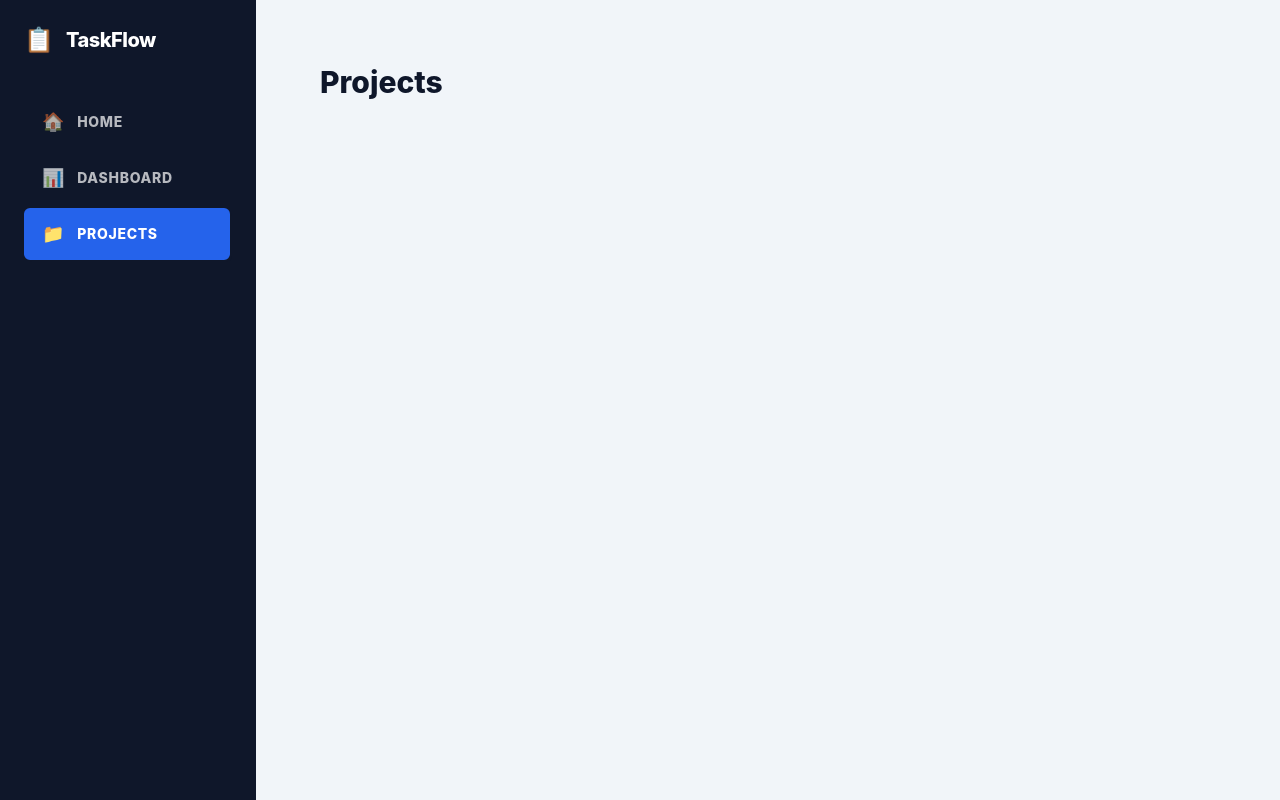
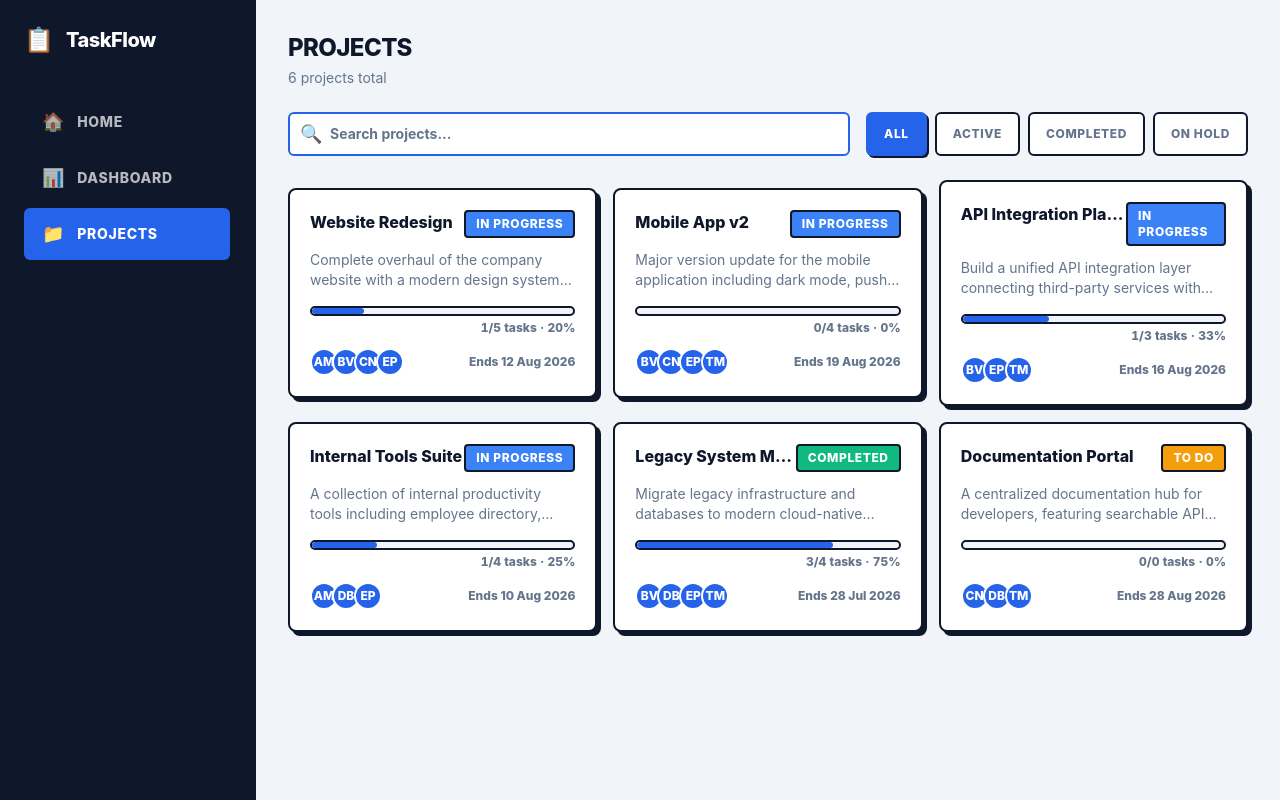
Before and after one commit to ThamiRoneo/company-project2-project-management-dashboard, a React (Vite) app in the folder taskflow/: page /projects in a window 1280 px wide. Built offline with nearby package versions, Linux system fonts and the light colour scheme.

Commit message:
add ProjectDetails and Projects components with activity fetching, loading states, error handling, and enhanced UI elements for improved project management (added for testing purposes)

```diff
--- a/taskflow/src/pages/ProjectDetails.tsx
+++ b/taskflow/src/pages/ProjectDetails.tsx
@@ -1,3 +1,105 @@
+import { useParams, useNavigate } from "react-router-dom";
+import { useEffect, useState, useMemo } from "react";
+import { useProjectContext } from "../hooks/useProjectContext";
+import { fetchActivitiesByProject } from "../data/api";
+import type { Activity } from "../types";
+import LoadingSpinner from "../components/ui/LoadingSpinner";
+import ErrorMessage from "../components/ui/ErrorMessage";
+import TaskList from "../components/tasks/TaskList";
+import ProjectInfo from "../components/projects/ProjectInfo";
+import ProjectTeam from "../components/projects/ProjectTeam";
+import ProjectDeadlines from "../components/projects/ProjectDeadlines";
+import ProjectActivity from "../components/projects/ProjectActivity";
+
 export default function ProjectDetails() {
-    return <div className="p-8"><h1 className="text-3xl font-bold">Project Details</h1></div>;
+  const { id } = useParams<{ id: string }>();
+  const navigate = useNavigate();
+  const { getProjectById, loading: ctxLoading, error: ctxError, retry } = useProjectContext();
+
+  // Derive project from context — no intermediate state needed
+  const project = useMemo(() => (id ? getProjectById(id) ?? null : null), [id, getProjectById]);
+
+  const [activities, setActivities] = useState<Activity[]>([]);
+  const [activitiesLoading, setActivitiesLoading] = useState(true);
+
+  // Fetch activities for this project
+  // Initial state is `true` — only flip to false when data arrives
+  useEffect(() => {
+    if (!id) return;
+    let cancelled = false;
+    fetchActivitiesByProject(id)
+      .then((data) => { if (!cancelled) setActivities(data); })
+      .catch(() => { if (!cancelled) setActivities([]); })
+      .finally(() => { if (!cancelled) setActivitiesLoading(false); });
+    return () => { cancelled = true; };
+  }, [id]);
+
+  // ── Loading (context still fetching) ──
+  if (ctxLoading) {
+    return <LoadingSpinner message="Loading project..." size="lg" />;
   }
+
+  // ── Context error ──
+  if (ctxError) {
+    return <ErrorMessage message={ctxError} onRetry={retry} fullPage />;
+  }
+
+  // ── Project not found ──
+  if (!project) {
+    return (
+      <ErrorMessage
+        message="Project not found. It may have been removed or the link is incorrect."
+        fullPage
+        onRetry={() => navigate("/projects")}
+      />
+    );
+  }
+
+  return (
+    <div>
+      {/* Back link */}
+      <button
+        onClick={() => navigate("/projects")}
+        className="flex items-center gap-1 text-sm font-bold text-text-muted hover:text-primary transition-colors mb-4"
+      >
+        ← Back to Projects
+      </button>
+
+      {/* Top row: Project Info + Team */}
+      <div className="grid grid-cols-1 lg:grid-cols-3 gap-6 mb-6">
+        <div className="lg:col-span-2">
+          <ProjectInfo project={project} />
+        </div>
+        <div>
+          <ProjectTeam members={project.teamMembers} />
+        </div>
+      </div>
+
+      {/* Task section */}
+      <div className="mb-6">
+        <div className="flex items-center justify-between mb-4">
+          <h2 className="text-lg font-bold text-text uppercase tracking-wider">
+            Tasks ({project.tasks.length})
+          </h2>
+        </div>
+        {project.tasks.length === 0 ? (
+          <div className="bg-surface border-2 border-border rounded-card shadow-brutal p-8 text-center">
+            <p className="text-sm text-text-muted">No tasks in this project yet.</p>
+          </div>
+        ) : (
+          <TaskList tasks={project.tasks} />
+        )}
+      </div>
+
+      {/* Bottom row: Deadlines + Activity */}
+      <div className="grid grid-cols-1 lg:grid-cols-2 gap-6 mb-6">
+        <ProjectDeadlines tasks={project.tasks} />
+        {activitiesLoading ? (
+          <LoadingSpinner message="Loading activity..." size="sm" />
+        ) : (
+          <ProjectActivity activities={activities} />
+        )}
+      </div>
+    </div>
+  );
+}
--- a/taskflow/src/pages/Projects.tsx
+++ b/taskflow/src/pages/Projects.tsx
@@ -1,3 +1,64 @@
+import { useState } from "react";
+import { useProjectContext } from "../hooks/useProjectContext";
+import type { ProjectStatus } from "../types";
+import LoadingSpinner from "../components/ui/LoadingSpinner";
+import ErrorMessage from "../components/ui/ErrorMessage";
+import EmptyState from "../components/ui/EmptyState";
+import ProjectSearchBar from "../components/projects/ProjectSearchBar";
+import ProjectStatusFilter from "../components/projects/ProjectStatusFilter";
+import ProjectList from "../components/projects/ProjectList";
+
 export default function Projects() {
-    return <div className="p-8"><h1 className="text-3xl font-bold">Projects</h1></div>;
+  const { projects, loading, error, retry } = useProjectContext();
+  const [search, setSearch] = useState("");
+  const [statusFilter, setStatusFilter] = useState<ProjectStatus | null>(null);
+
+  if (loading) {
+    return <LoadingSpinner message="Loading projects..." size="lg" />;
   }
+
+  if (error) {
+    return <ErrorMessage message={error} onRetry={retry} fullPage />;
+  }
+
+  if (projects.length === 0) {
+    return (
+      <EmptyState
+        title="No projects yet"
+        message="Projects will appear here once they are created."
+        icon="📁"
+        action={{ label: "Refresh", onClick: retry }}
+      />
+    );
+  }
+
+  return (
+    <div>
+      <div className="mb-6">
+        <h1 className="text-2xl font-bold text-text uppercase tracking-tight">
+          Projects
+        </h1>
+        <p className="text-sm text-text-muted mt-1">
+          {projects.length} project{projects.length !== 1 ? "s" : ""} total
+        </p>
+      </div>
+
+      {/* Search + Filter */}
+      <div className="flex flex-col sm:flex-row gap-4 mb-6">
+        <div className="flex-1">
+          <ProjectSearchBar value={search} onChange={setSearch} />
+        </div>
+        <ProjectStatusFilter value={statusFilter} onChange={setStatusFilter} />
+      </div>
+
+      {/* Results count when filtered */}
+      {projects.length > 0 && (
+        <ProjectList
+          projects={projects}
+          search={search}
+          statusFilter={statusFilter}
+        />
+      )}
+    </div>
+  );
+}
```
